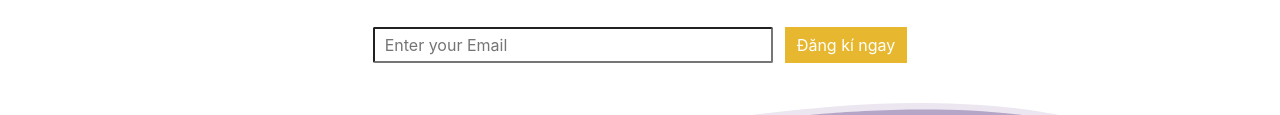
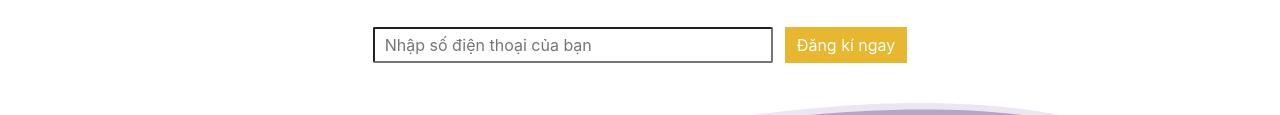
Before and after one commit to lixxkook00/lott-landing-hao-2, a plain HTML site: page index.html in a window 1280 px wide. Shown: the part 6904-7019 px from the top of the page. Drawn offline with nearby package versions, Linux system fonts and the light colour scheme.

Commit message:
update sjhdakjshd

```diff
--- a/index.html
+++ b/index.html
@@ -755,7 +755,13 @@
                 </div>
                 <div class="col-xl-12">
                     <form action="" class="regsiter-form">
-                        <input type="text" placeholder="Enter your Email" name="email" id="email" required>
+                        <input
+                            type="number"
+                            placeholder="Nhập số điện thoại của bạn"
+                            name="number"
+                            id="number"
+                            required
+                        >
                         <button type="submit" class="registerbtn">Đăng kí ngay</button>
                     </form>
                 </div>
```
